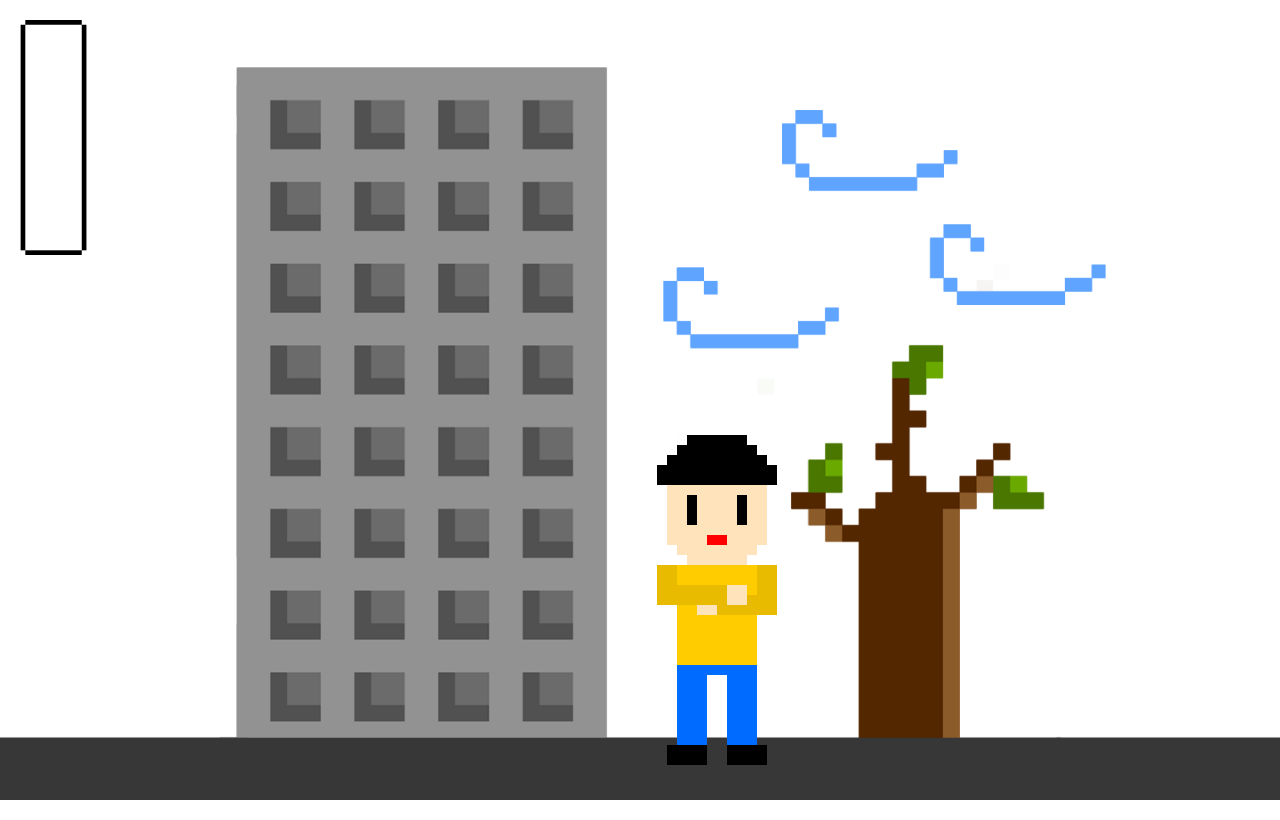
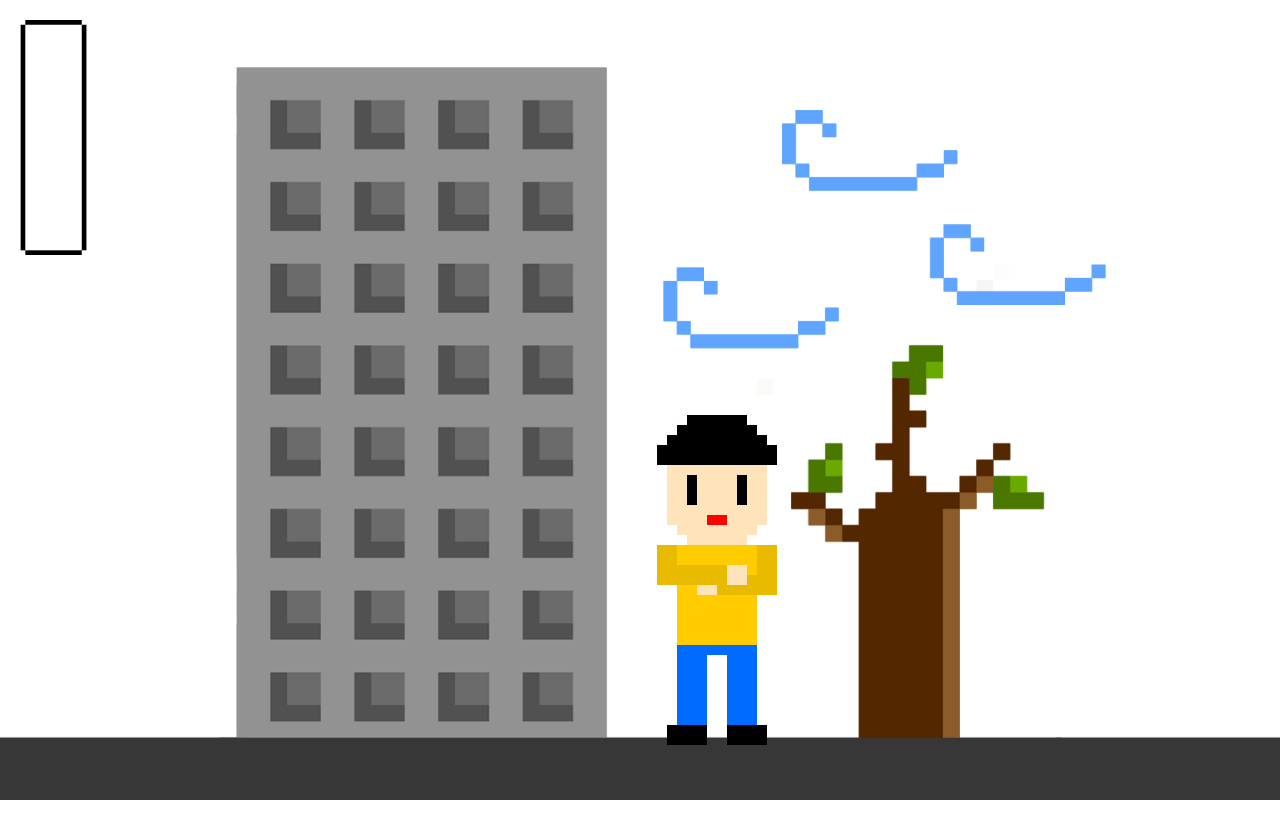
Before and after one commit to leesngjin/warmingup, a plain HTML site: page index.html in a window 1280 px wide. Drawn offline with Linux system fonts and the light colour scheme.

Commit message:
Update Untitled-2.css

```diff
--- a/Untitled-2.css
+++ b/Untitled-2.css
@@ -27,7 +27,7 @@ left: 0;
     width: 500px;
     position: absolute;
     left: -3px;
-    top: 120px;
+    top: 100px;
     display: none;
 }
 
```
